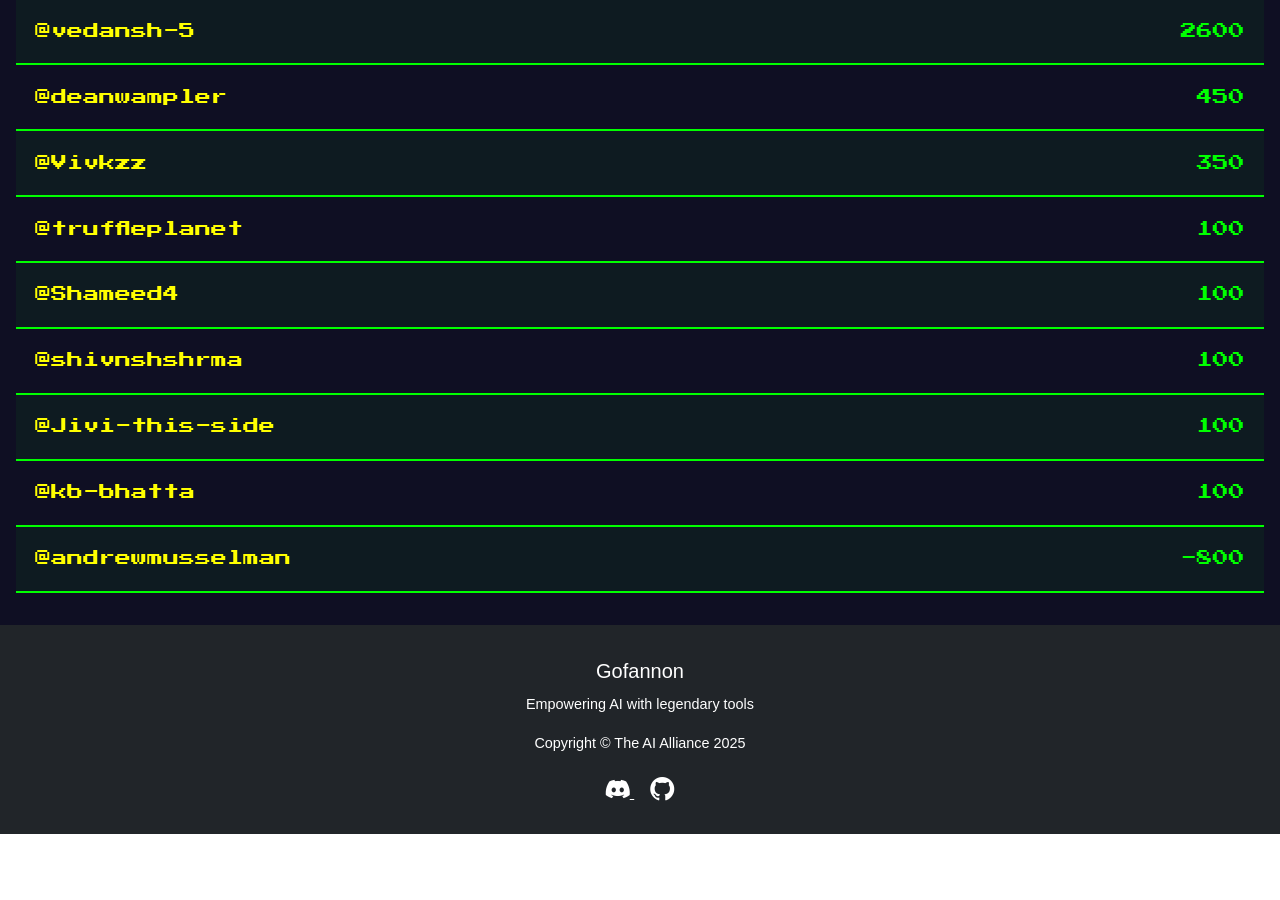
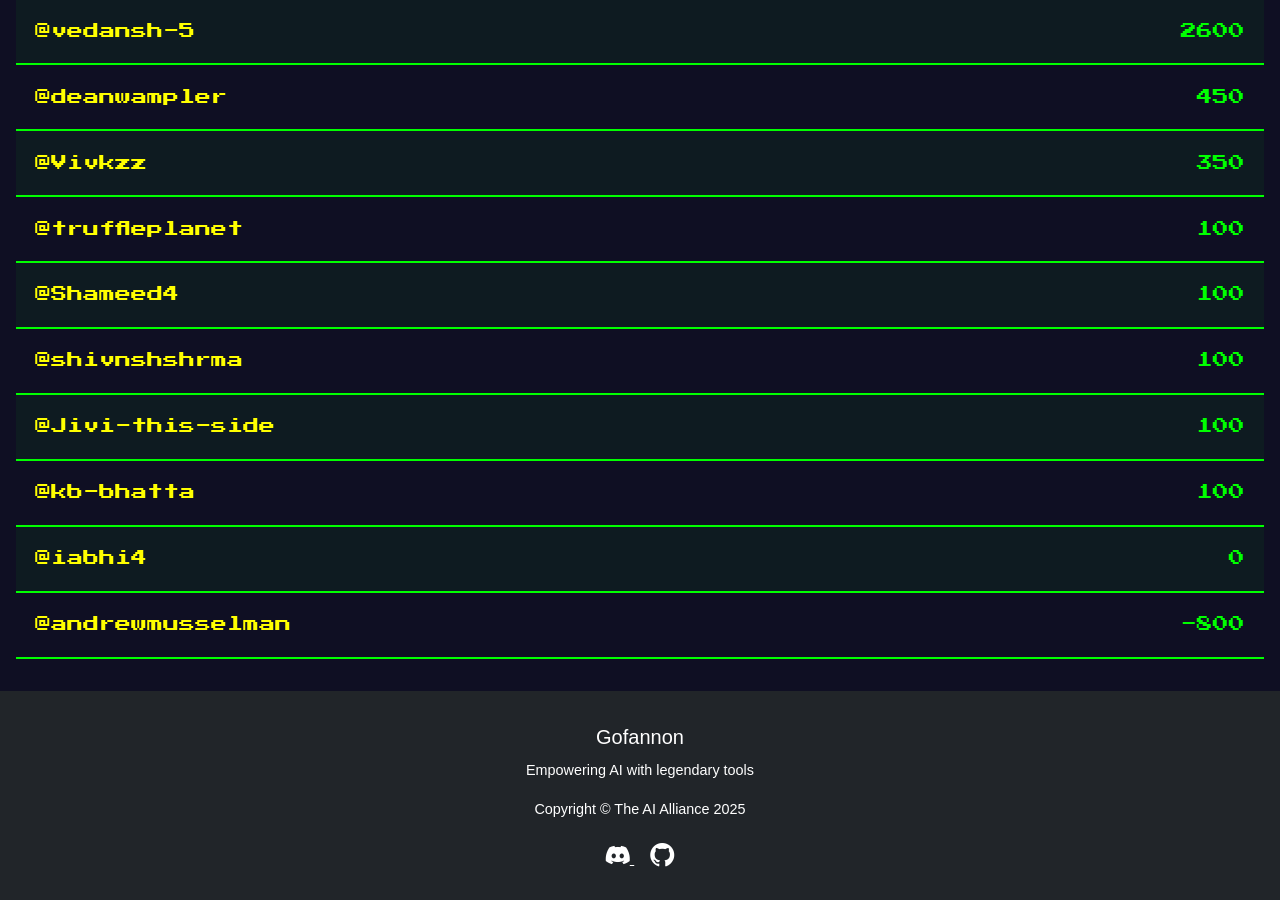
Before and after one commit to vedansh-5/gofannon, a Jekyll site: the page built from website/leaderboard.md, in a window 1280 px wide and 900 px high, scrolled down 1068 px. Built offline with Jekyll 4.4.1, drawn with Linux system fonts in a browser that asks for light colours; before the commit the page ends 1902 px from its top, so only the background shows below that.

Commit message:
Update leaderboard and documentation

```diff
--- a/website/leaderboard.md
+++ b/website/leaderboard.md
@@ -15,4 +15,5 @@ title: Leaderboard
 | [@shivnshshrma](https://github.com/shivnshshrma) | 100 |
 | [@Jivi-this-side](https://github.com/Jivi-this-side) | 100 |
 | [@kb-bhatta](https://github.com/kb-bhatta) | 100 |
+| [@iabhi4](https://github.com/iabhi4) | 0 |
 | [@andrewmusselman](https://github.com/andrewmusselman) | -800 |
```
